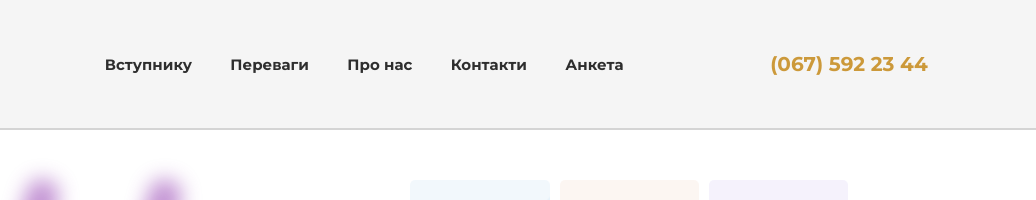
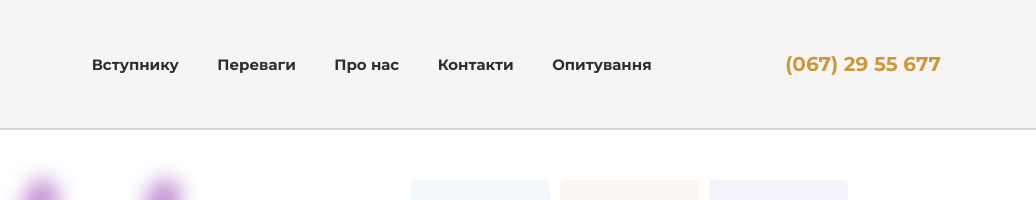
Before and after one commit to Tachantil/KDPU-Phiz-math.github.io, a website: page index.html in a window 1280 px wide. Shown: the top 200 px of the page, 244-1280 px from the left. Drawn offline with Linux system fonts and the light colour scheme.

Commit message:
first proj

```diff
--- a/index.html
+++ b/index.html
@@ -27,10 +27,10 @@
                     <li class="header-menu-item"><a href="#advantages">Переваги</a></li>
                     <li class="header-menu-item"><a href="#about">Про нас</a></li>
                     <li class="header-menu-item"><a href="#contacts">Контакти</a></li>
-                    <li class="header-menu-item"><a onclick="openModal()" href="#test">Анкета</a></li>
+                    <li class="header-menu-item"><a onclick="openModal()" href="#test">Опитування</a></li>
                 </ul>
             </nav>
-            <a class="phone" href="tel:+380972564229">(067) 592 23 44</a>
+            <a class="phone" href="tel:+380972564229">(067) 29 55 677</a>
         </div>
     </header>
 
```
